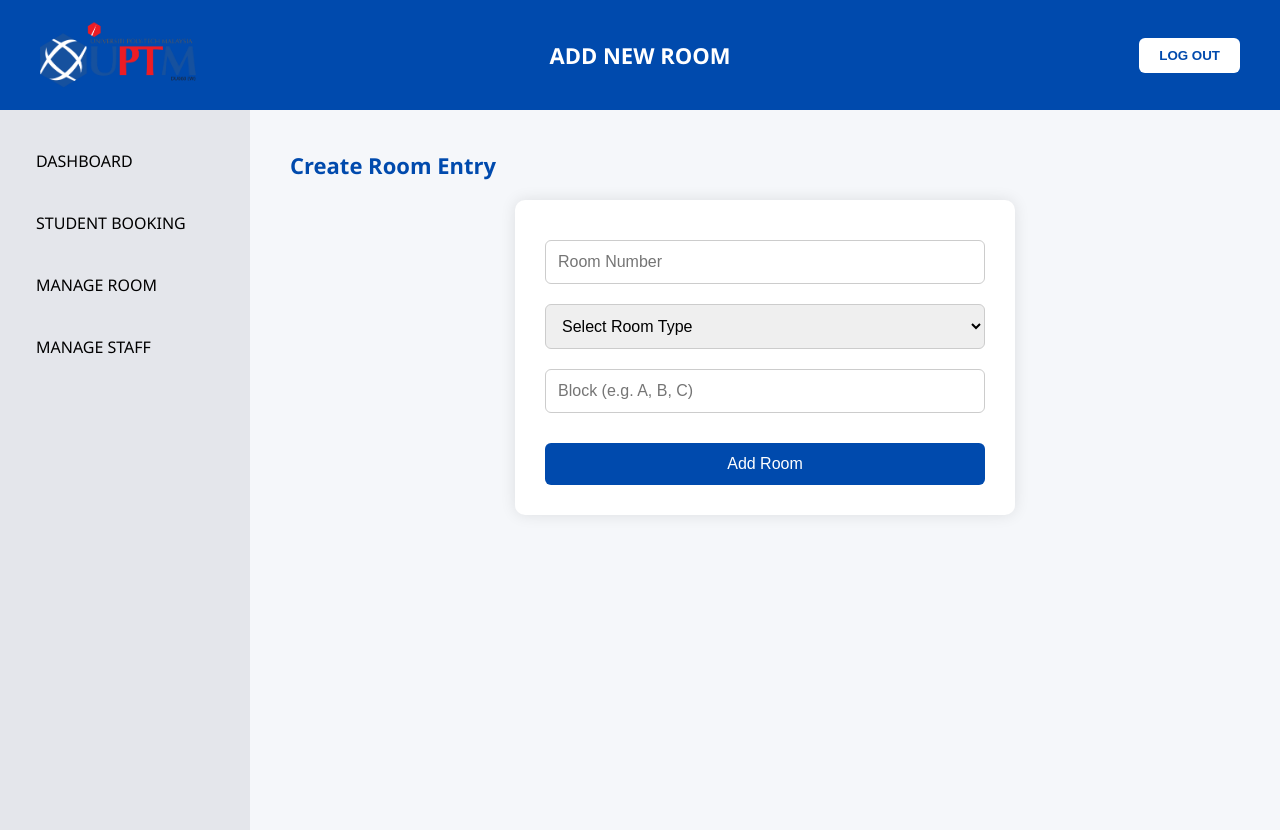
After one commit to Stormie101/Hostel-Reservation-System, a PHP site: page /staff/add_room.php in a window 1280 px wide. The commit adds this page. Run offline with PHP 8.4, Linux system fonts and the light colour scheme; the visitor is signed in with stand-in values (Sample User, id 1); a stand-in replaces the project's code that opens the database connection.

Commit message:
new update

```diff
--- a/backend/send_2fa_email.php
+++ b/backend/send_2fa_email.php
@@ -1,6 +1,3 @@
-
-
-
 <?php
 use PHPMailer\PHPMailer\PHPMailer;
 use PHPMailer\PHPMailer\Exception;
--- /dev/null
+++ b/staff/add_room.php
@@ -0,0 +1,209 @@
+<?php
+session_start();
+
+if (!isset($_SESSION['staff_username']) || !isset($_SESSION['staff_id'])) {
+  header("Location: ../login.html");
+  exit();
+}
+
+require_once '../connect.php';
+
+$error = '';
+
+if ($_SERVER['REQUEST_METHOD'] === 'POST') {
+  $room_number = $_POST['room_number'];
+  $room_type = $_POST['room_type'];
+  $block = $_POST['block'];
+  $is_occupied = 0;
+
+  $check = $conn->prepare("SELECT room_id FROM rooms WHERE room_number = ?");
+  $check->bind_param("s", $room_number);
+  $check->execute();
+  $check->store_result();
+
+  if ($check->num_rows > 0) {
+    $error = "Room number already exists. Please choose a different number.";
+  } else {
+    $stmt = $conn->prepare("INSERT INTO rooms (room_number, room_type, block, is_occupied) VALUES (?, ?, ?, ?)");
+    $stmt->bind_param("sssi", $room_number, $room_type, $block, $is_occupied);
+    $stmt->execute();
+
+    echo "<script>alert('Room added successfully'); window.location.href='manage_room.php';</script>";
+    exit();
+  }
+}
+?>
+
+<!DOCTYPE html>
+<html lang="en">
+<head>
+  <meta charset="UTF-8" />
+  <title>Add New Room</title>
+  <style>
+    * {
+      box-sizing: border-box;
+      margin: 0;
+      padding: 0;
+    }
+
+    body {
+      font-family: "Segoe UI", Tahoma, Geneva, Verdana, sans-serif;
+      background-color: #f5f7fa;
+    }
+
+    .header {
+      background-color: #004aad;
+      color: white;
+      padding: 20px 40px;
+      position: relative;
+      display: flex;
+      align-items: center;
+      justify-content: space-between;
+    }
+
+    .header img {
+      height: 70px;
+      width: auto;
+    }
+
+    .header-title {
+      position: absolute;
+      left: 50%;
+      transform: translateX(-50%);
+      font-size: 22px;
+      font-weight: bold;
+    }
+
+    .logout-btn {
+      background-color: #fff;
+      color: #004aad;
+      border: none;
+      padding: 10px 20px;
+      border-radius: 6px;
+      cursor: pointer;
+      font-weight: bold;
+    }
+
+    .logout-btn:hover {
+      background-color: #e0e0e0;
+    }
+
+    .dashboard {
+      display: flex;
+      min-height: calc(100vh - 80px);
+    }
+
+    .sidebar {
+      width: 250px;
+      background-color: #e4e6eb;
+      color: black;
+      padding: 30px 20px;
+      display: flex;
+      flex-direction: column;
+      gap: 20px;
+    }
+
+    .menu-item {
+      font-size: 16px;
+      font-weight: 500;
+      padding: 10px 16px;
+      border-radius: 6px;
+      transition: background-color 0.2s ease;
+    }
+
+    .menu-item:hover {
+      background-color: #d0d3d8;
+    }
+
+    .main-content {
+      flex-grow: 1;
+      padding: 40px;
+    }
+
+    .section-title {
+      font-size: 22px;
+      font-weight: bold;
+      margin-bottom: 20px;
+      color: #004aad;
+    }
+
+    .form-container {
+      background-color: #fff;
+      padding: 30px;
+      border-radius: 10px;
+      box-shadow: 0 0 15px rgba(0,0,0,0.1);
+      max-width: 500px;
+      margin: auto;
+    }
+
+    .form-container input,
+    .form-container select {
+      width: 100%;
+      padding: 12px;
+      margin: 10px 0;
+      border: 1px solid #ccc;
+      border-radius: 6px;
+      font-size: 16px;
+    }
+
+    .submit-btn {
+      background-color: #004aad;
+      color: white;
+      padding: 12px;
+      width: 100%;
+      border: none;
+      border-radius: 6px;
+      font-size: 16px;
+      cursor: pointer;
+      margin-top: 20px;
+    }
+
+    .submit-btn:hover {
+      background-color: #003080;
+    }
+
+    .error-msg {
+      color: red;
+      font-weight: bold;
+      margin-bottom: 15px;
+      text-align: center;
+    }
+  </style>
+</head>
+<body>
+  <div class="header">
+    <img src="../IMG/uptm logo.png" alt="UPTM Logo" />
+    <div class="header-title">ADD NEW ROOM</div>
+    <button class="logout-btn" onclick="window.location.href='logout.php'">LOG OUT</button>
+  </div>
+
+  <div class="dashboard">
+    <div class="sidebar">
+      <a href="staff_index.php" style="text-decoration: none; color: black;"><div class="menu-item">DASHBOARD</div></a>
+      <a href="manage_student.php" style="text-decoration: none; color: black;"><div class="menu-item">STUDENT BOOKING</div></a>
+      <a href="manage_room.php" style="text-decoration: none; color: black;"><div class="menu-item">MANAGE ROOM</div></a>
+      <a href="verify_staff.php" style="text-decoration: none; color: black;"><div class="menu-item">MANAGE STAFF</div></a>
+    </div>
+
+    <div class="main-content">
+      <div class="section-title">Create Room Entry</div>
+      <div class="form-container">
+        <?php if ($error): ?>
+          <div class="error-msg"><?= $error ?></div>
+        <?php endif; ?>
+        <form method="POST">
+          <input type="text" name="room_number" placeholder="Room Number" required />
+          <select name="room_type" required>
+            <option value="">Select Room Type</option>
+            <option value="Single">Single</option>
+            <option value="Double">Double</option>
+            <option value="Block">Block</option>
+          </select>
+          <input type="text" name="block" placeholder="Block (e.g. A, B, C)" required />
+          <button type="submit" class="submit-btn">Add Room</button>
+        </form>
+      </div>
+    </div>
+  </div>
+</body>
+</html>
```
Also changed, not shown: backend/reset_password.php (added, +47 -0 lines), backend/send_code.php (added, +52 -0 lines), backend/verify_code.php (added, +116 -0 lines), forgot.html (+6 -6 lines), staff/manage_room.php (+16 -0 lines).
